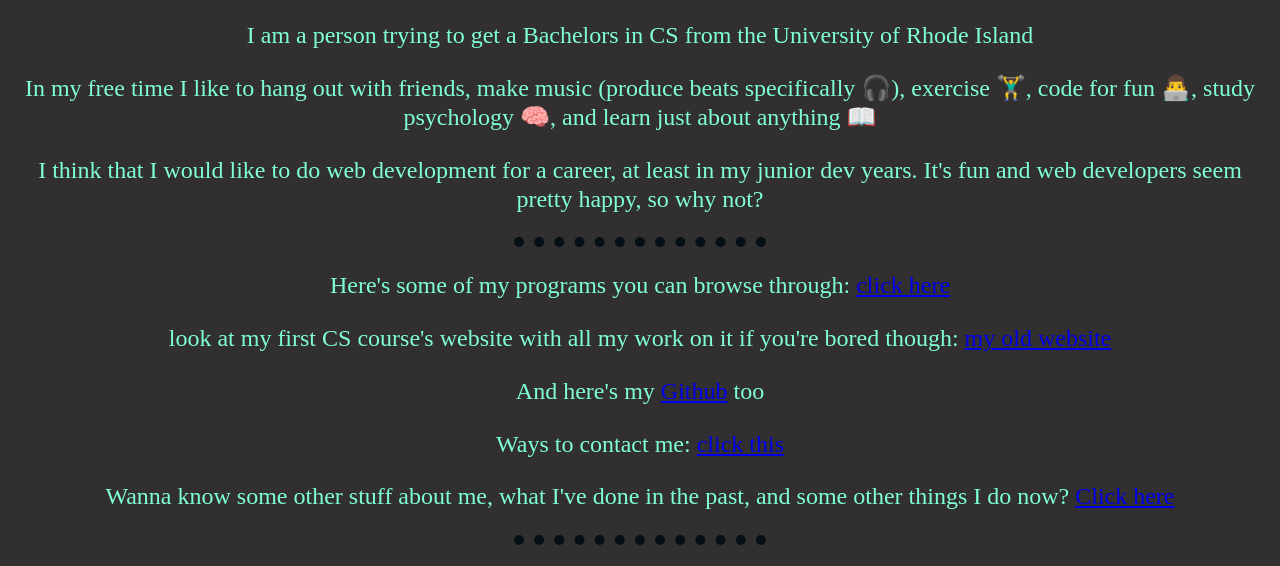
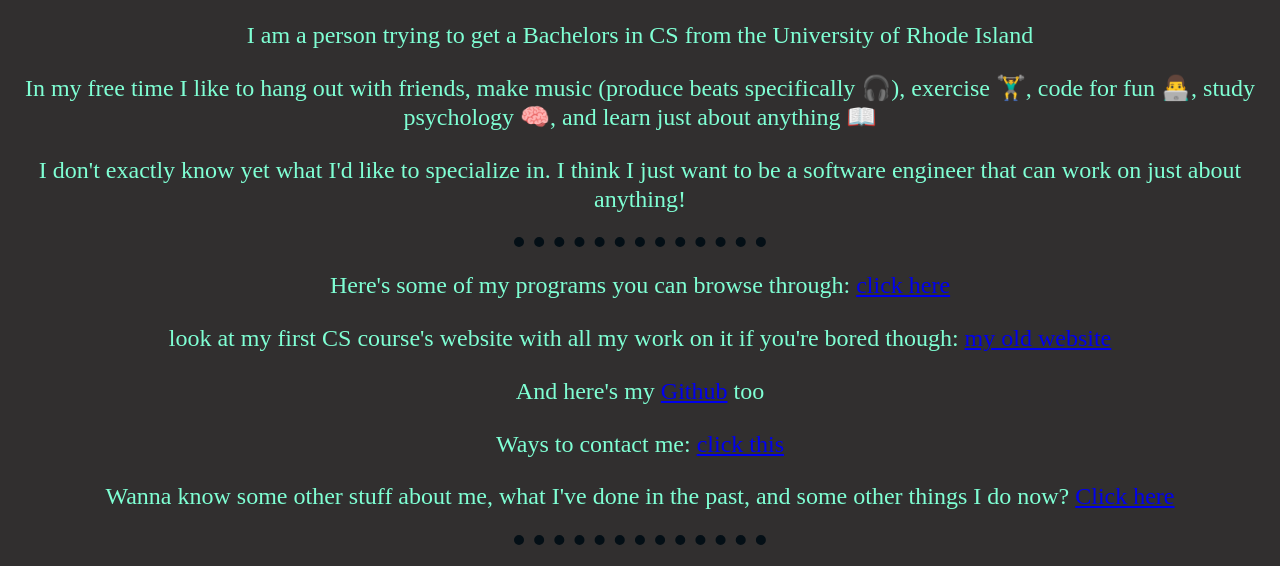
Before and after one commit to EvanRussellTheCoder/portfoliosite, a plain HTML site: page index.html in a window 1280 px wide. Shown: the part 212-778 px from the top of the page. Drawn offline with Linux system fonts and the light colour scheme.

Commit message:
update index

```diff
--- a/index.html
+++ b/index.html
@@ -18,7 +18,7 @@
   <div>
   <p>I am a person trying to get a Bachelors in CS from the University of Rhode Island</p>
   <p> In my free time I like to hang out with friends, make music (produce beats specifically 🎧), exercise 🏋️‍♂️, code for fun 👨‍💻, study psychology 🧠, and learn just about anything 📖</p>
-  <p>I think that I would like to do web development for a career, at least in my junior dev years. It's fun and web developers seem pretty happy, so why not?</p>
+  <p>I don't exactly know yet what I'd like to specialize in. I think I just want to be a software engineer that can work on just about anything!</p>
   </div>
   <hr>
   <div>
```
